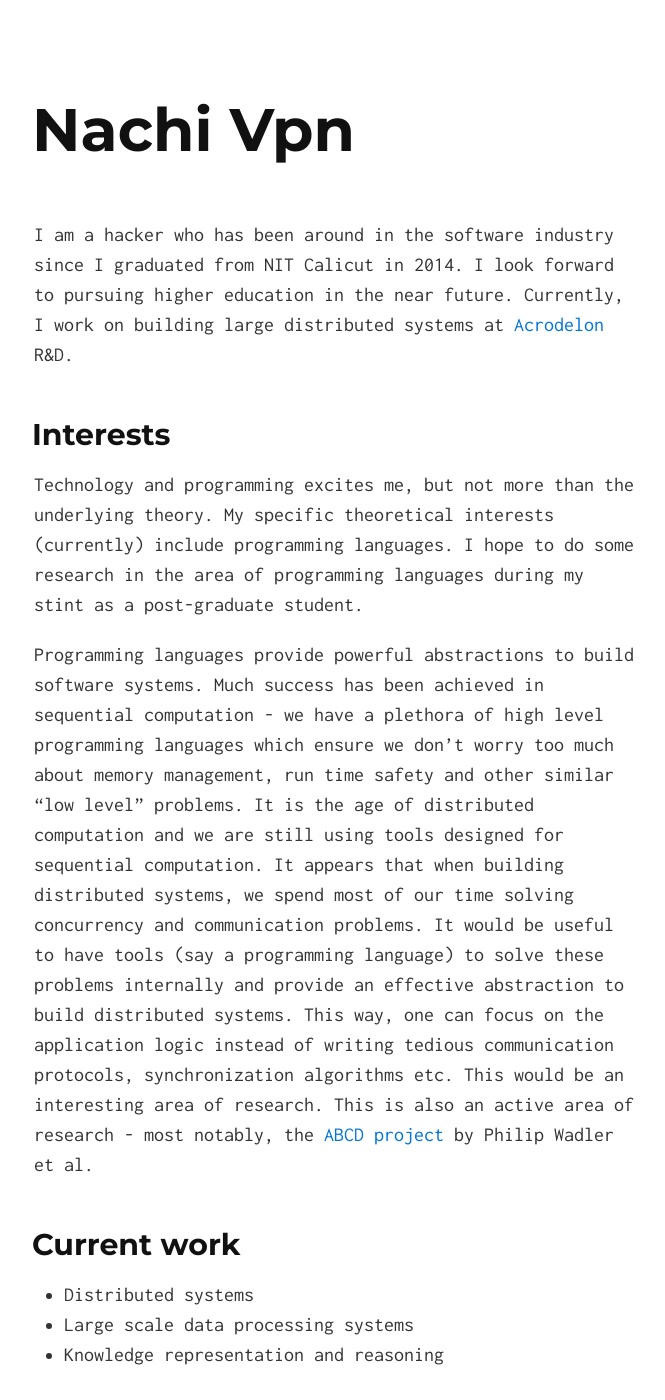
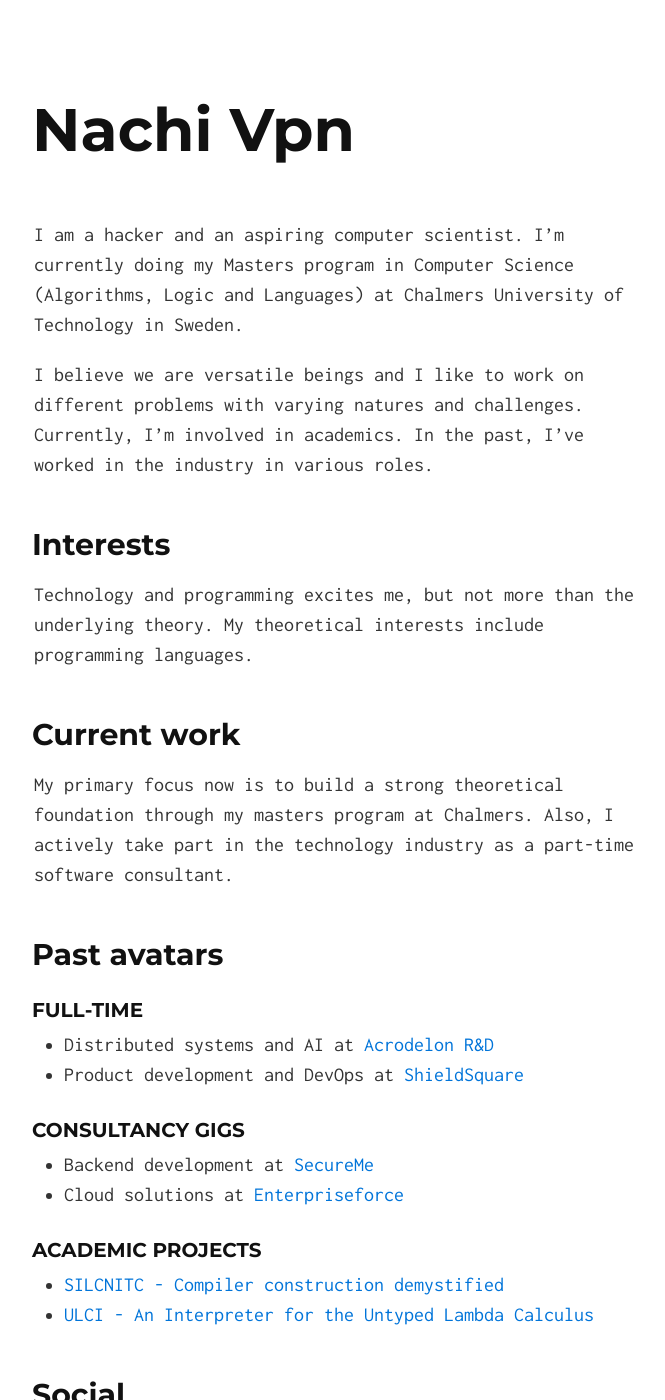
Before and after one commit to nachivpn/nachivpn.github.io, a Jekyll site: the page built from index.md, in a window 1280 px wide and 1400 px high. Shown: the whole window, without its empty margins (306-971 px from the left). Built offline with Jekyll 4.4.1, drawn with Linux system fonts in a browser that asks for light colours; some of the changed text lies outside the part shown.

Commit message:
Update index.md

```diff
--- a/index.md
+++ b/index.md
@@ -2,49 +2,50 @@
 layout: default
 ---
 
-I am a hacker who has been around in the software industry since I graduated from NIT Calicut in 2014. I look forward to pursuing higher education in the near future.  Currently, I work on building large distributed systems at [Acrodelon](http://acrodelon.com) R&D.
+I am a hacker and an aspiring computer scientist. I'm currently doing my Masters program in Computer Science (Algorithms, Logic and Languages) at Chalmers University of Technology in Sweden.
+
+I believe we are versatile beings and I like to work on different problems with varying natures and challenges. Currently, I'm involved in academics. In the past, I've worked in the industry in various roles.
 
 ## Interests
 
-Technology and programming excites me, but not more than the underlying theory. My specific theoretical interests (currently) include programming languages. I hope to do some research in the area of programming languages during my stint as a post-graduate student.
-
-Programming languages provide powerful abstractions to build software systems. Much success has been achieved in sequential computation - we have a plethora of high level programming languages which ensure we don't worry too much about memory management, run time safety and other similar "low level" problems. It is the age of distributed computation and we are still using tools designed for sequential computation. It appears that when building distributed systems, we spend most of our time solving concurrency and communication problems. It would be useful to have tools (say a programming language) to solve these problems internally and provide an effective abstraction to build distributed systems. This way, one can focus on the application logic instead of writing tedious communication protocols, synchronization algorithms etc. This would be an interesting area of research. This is also an active area of research - most notably, the [ABCD project](http://groups.inf.ed.ac.uk/abcd) by Philip Wadler et al.
+Technology and programming excites me, but not more than the underlying theory. My theoretical interests include programming languages.
 
 ## Current work
 
-* Distributed systems
-* Large scale data processing systems
-* Knowledge representation and reasoning
+My primary focus now is to build a strong theoretical foundation through my masters program at Chalmers. Also, I actively take part in the technology industry as a part-time software consultant.
 
-## Past work
+## Past avatars
 
-* Network applications
-* Pattern recognition & Classification
-* Programming languages & Compilers
+### Full-time
 
-## Academic projects
+* Distributed systems and AI at [Acrodelon R&D](http://acrodelon.com)
+* Product development and DevOps at [ShieldSquare](https://www.shieldsquare.com)
+
+### Consultancy gigs
+* Backend development at [SecureMe](http://securemedevices.com/index.html)
+* Cloud solutions at [Enterpriseforce](http://enterpriseforce.in/)
+
+### Academic projects
 
 * [SILCNITC - Compiler construction demystified](http://silcnitc.github.io/about.html)
 * [ULCI - An Interpreter for the Untyped Lambda Calculus](Untyped Lambda Calculus Interpreter)
 
-## Some links
-
-* [VentureBeat article](http://venturebeat.com/2014/12/24/googles-no-captcha-recaptchas-may-not-be-as-bot-proof-as-we-thought)
-* [ShieldSquare blog](http://www.shieldsquare.com/author/nachiappan-v/)
-
 ## Social
 
-My blog:
-
-* [Blogger](http://blog.nachivpn.me/)
-
-Can also be found on:
-
+* [Blog](http://blog.nachivpn.me/)
+* [Github](https://github.com/nachivpn)
 * [Twitter](https://twitter.com/nachivpn)
-* [Github](https://github.com/nachivpn)
 * [LinkedIn](https://www.linkedin.com/in/nachivpn)
 * [Goodreads](https://www.goodreads.com/user/show/45403127-nachi)
 * [StackOverflow](http://stackoverflow.com/users/3928699/nachi)
 * [ResearchGate](https://www.researchgate.net/profile/Nachiappan_Vpn/info)
 * [Hacker News](https://news.ycombinator.com/user?id=nachivpn)
 * [Wikipedia](https://en.wikipedia.org/wiki/Special:Contributions/Nachivpn)
+
+## Miscellaneous
+
+* [VentureBeat article](http://venturebeat.com/2014/12/24/googles-no-captcha-recaptchas-may-not-be-as-bot-proof-as-we-thought)
+
+## Some rant
+
+Programming languages provide powerful abstractions to build software systems. Much success has been achieved in sequential computation - we have a plethora of high level programming languages which ensure we don't worry too much about memory management, run time safety and other similar "low level" problems. It is the age of distributed computation and we are still using tools designed for sequential computation. It appears that when building distributed systems, we spend most of our time solving concurrency and communication problems. It would be useful to have tools (say a programming language) to solve these problems internally and provide an effective abstraction to build distributed systems. This way, one can focus on the application logic instead of writing tedious communication protocols, synchronization algorithms etc. This is an interesting area of research. This is also an active area of research - most notably, the [ABCD project](http://groups.inf.ed.ac.uk/abcd) by Philip Wadler et al.
```
